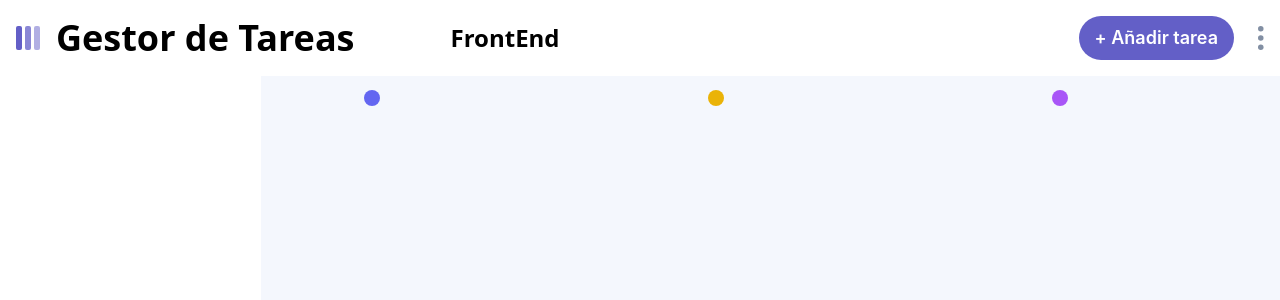
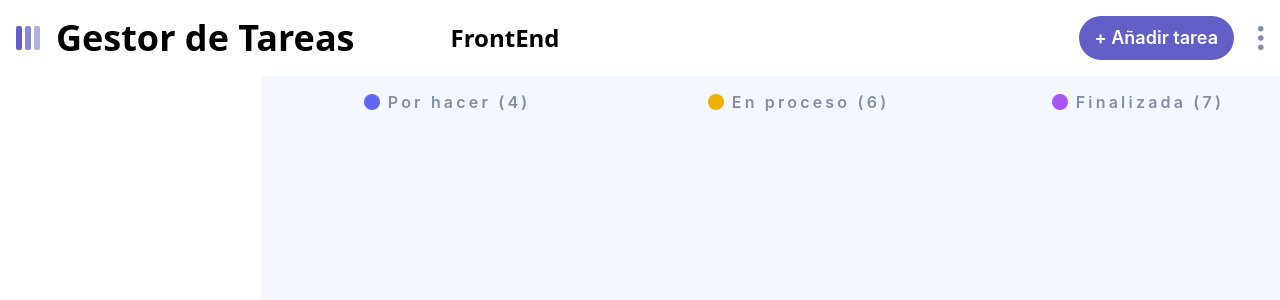
Before and after one commit to Alexm0u/pt-kanban, a React (Vite) app: page / in a window 1280 px wide. Shown: the top 300 px of the page. Built offline with nearby package versions, Linux system fonts and the light colour scheme.

Commit message:
Now appear the status as name of the columns

```diff
--- a/src/components/Column.jsx
+++ b/src/components/Column.jsx
@@ -31,6 +31,7 @@ useEffect(()=> {
     <div className='scrollbar-hide mx-5 pt-[90px] min-w-[280px]'>
         <p className='font-semibold flex items-center gap-2 tracking-widest md:tracking-[.2em] text-[#828fa3]'>
             <div className={`rounded-full w-4 h-4 ${color}`}/>
+            {col.name} ({col.tasks.length})
         </p>
     </div>
   )
```
